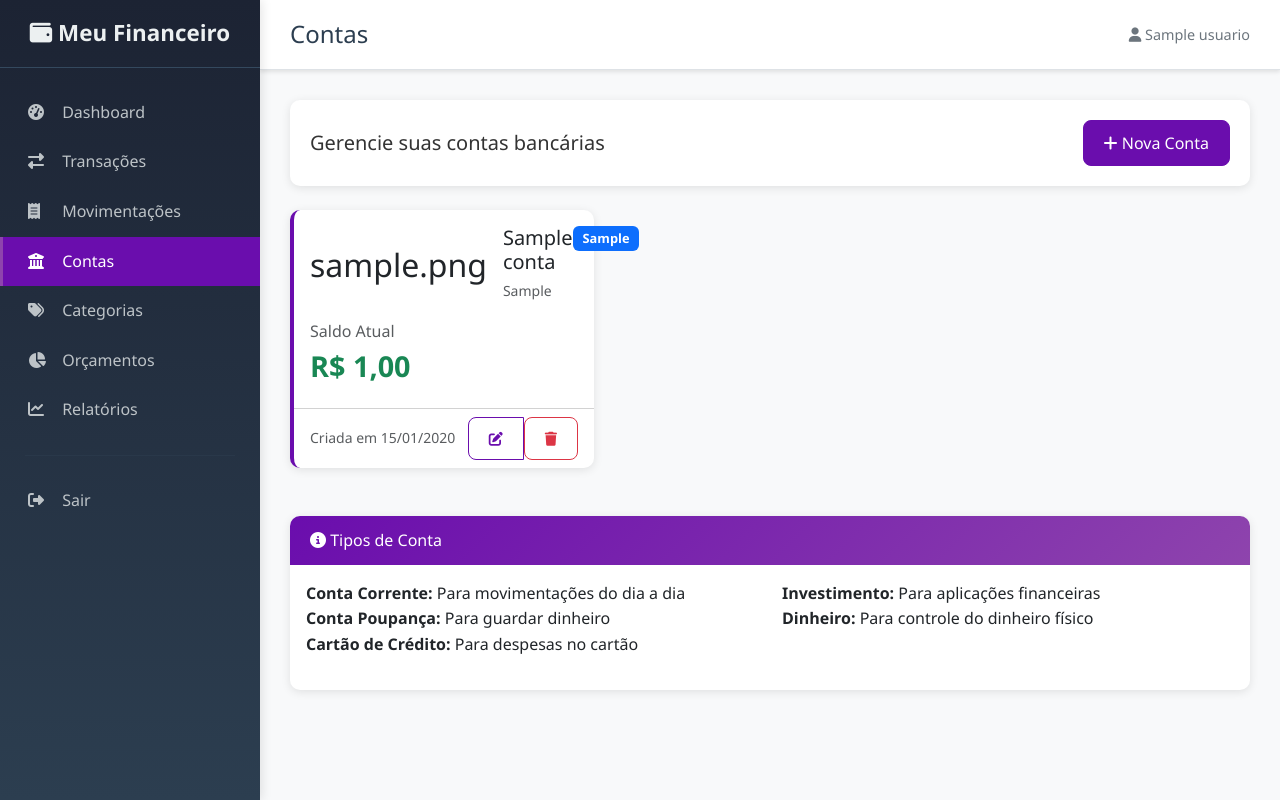
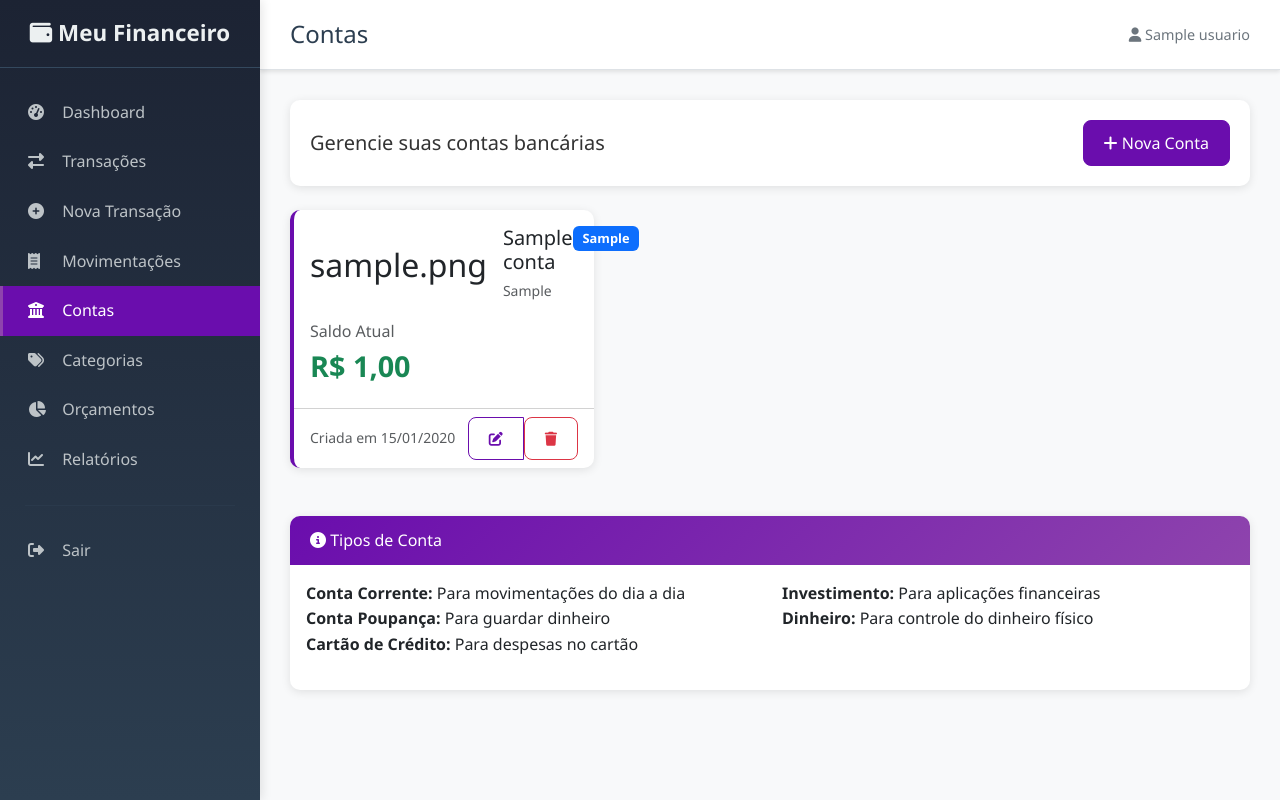
Before and after one commit to Adrianogat0/GESTOR-PESSOAL, a Flask app: page /contas in a window 1280 px wide. Run offline with Flask 3, Linux system fonts and the light colour scheme; the visitor is signed in with stand-in values (Sample User, id 1); tables that the repository leaves empty hold one stand-in row (values such as "Sample post").

Commit message:
Update base.html

```diff
--- a/templates/base.html
+++ b/templates/base.html
@@ -26,8 +26,11 @@
                 <a href="{{ url_for('dashboard') }}" class="nav-link {% if request.endpoint == 'dashboard' %}active{% endif %}">
                     <i class="fas fa-tachometer-alt"></i> Dashboard
                 </a>
-                <a href="{{ url_for('transacoes') }}" class="nav-link {% if request.endpoint in ['transacoes', 'nova_transacao'] %}active{% endif %}">
+                <a href="{{ url_for('transacoes') }}" class="nav-link {% if request.endpoint == 'transacoes' %}active{% endif %}">
                     <i class="fas fa-exchange-alt"></i> Transações
+                </a>
+                <a href="{{ url_for('nova_transacao') }}" class="nav-link {% if request.endpoint == 'nova_transacao' %}active{% endif %}">
+                    <i class="fas fa-plus-circle"></i> Nova Transação
                 </a>
                 <a href="{{ url_for('movimentacoes') }}" class="nav-link {% if request.endpoint == 'movimentacoes' %}active{% endif %}">
                     <i class="fas fa-receipt"></i> Movimentações
```
